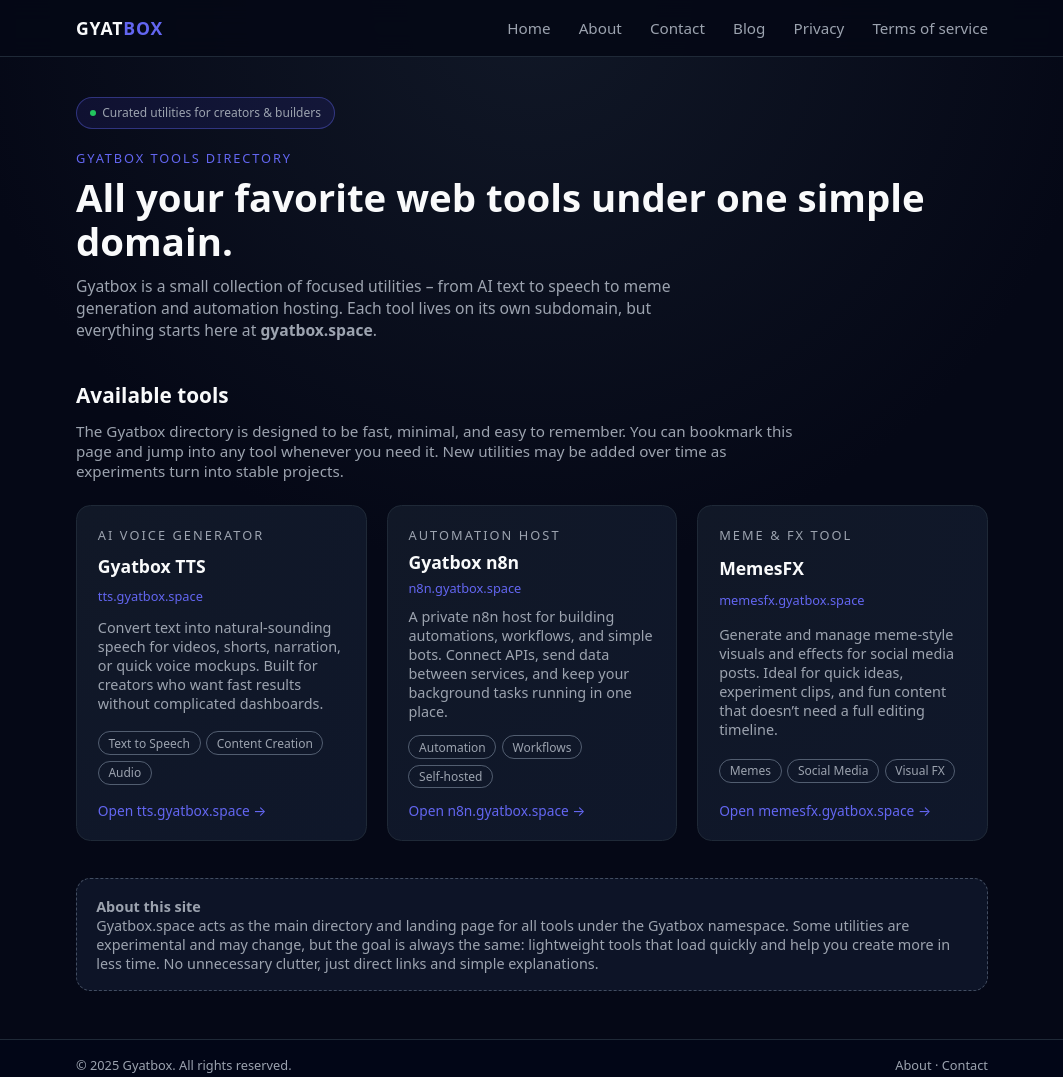
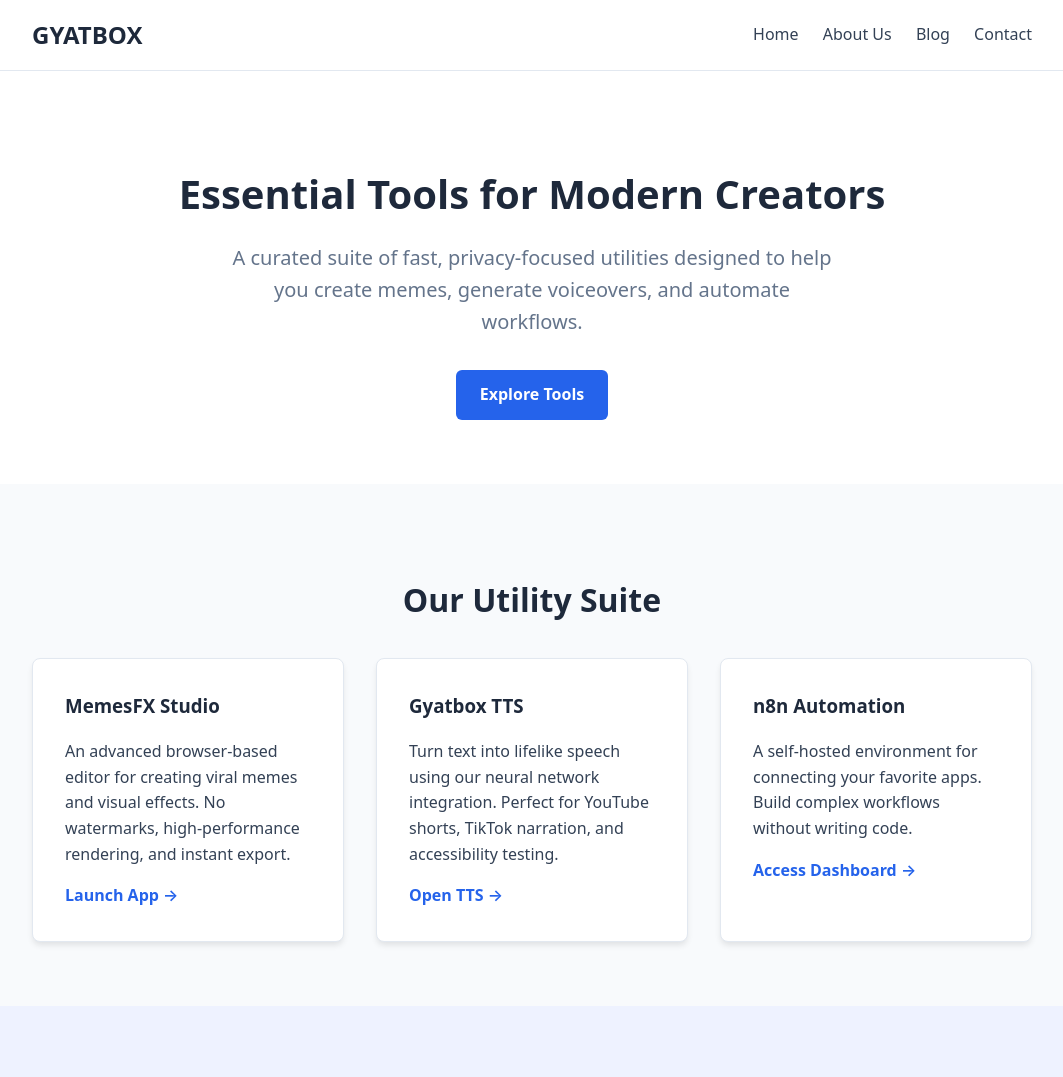
Before and after one commit to electroo69/gyatbox-base, a website: page index.html in a window 1280 px wide. Shown: the top 1077 px of the page, without its empty margins (108-1171 px from the left). Drawn offline with Linux system fonts and the light colour scheme.

Commit message:
Update index.html

```diff
--- a/index.html
+++ b/index.html
@@ -1,392 +1,120 @@
 <!DOCTYPE html>
 <html lang="en">
 <head>
-    <meta charset="UTF-8" />
-    <meta name="viewport" content="width=device-width, initial-scale=1.0" />
-    <title>Gyatbox – Online Tools Directory</title>
+    <meta charset="UTF-8">
+    <meta name="viewport" content="width=device-width, initial-scale=1.0">
+    <title>Gyatbox - Creative Tools for Digital Makers</title>
+    <meta name="description" content="Gyatbox offers a suite of free online tools for creators, including AI Text-to-Speech, Meme Generators, and Automation workflows. Build faster with Gyatbox.">
+    <style>
+        :root { --primary: #2563eb; --dark: #1e293b; --light: #f8fafc; --text: #334155; }
+        body { font-family: system-ui, -apple-system, sans-serif; line-height: 1.6; color: var(--text); background: var(--light); margin: 0; padding: 0; }
+        .container { max-width: 1000px; margin: 0 auto; padding: 0 20px; }
 
-    <meta
-      name="description"
-      content="Gyatbox is a simple directory of useful online tools – AI text to speech, n8n automation hosting, and meme generation tools."
-    />
-    <meta name="google-adsense-account" content="ca-pub-3237855763291333" />
+        /* Navigation */
+        nav { background: white; border-bottom: 1px solid #e2e8f0; padding: 1rem 0; }
+        nav .container { display: flex; justify-content: space-between; align-items: center; }
+        .logo { font-weight: 800; font-size: 1.5rem; color: var(--dark); text-decoration: none; }
+        .nav-links a { margin-left: 20px; text-decoration: none; color: var(--text); font-weight: 500; }
+        .nav-links a:hover { color: var(--primary); }
 
-    <style>
-      :root {
-        --bg: #050816;
-        --bg-soft: #0b1020;
-        --accent: #6366f1;
-        --accent-soft: #4f46e5;
-        --text: #f9fafb;
-        --muted: #9ca3af;
-        --card: #0f172a;
-        --border: #1f2937;
-      }
+        /* Hero Section */
+        header { padding: 4rem 0; text-align: center; background: white; }
+        h1 { font-size: 2.5rem; color: var(--dark); margin-bottom: 1rem; }
+        .subtitle { font-size: 1.25rem; color: #64748b; max-width: 600px; margin: 0 auto 2rem; }
+        .btn { display: inline-block; background: var(--primary); color: white; padding: 12px 24px; border-radius: 6px; text-decoration: none; font-weight: 600; transition: background 0.2s; }
+        .btn:hover { background: #1d4ed8; }
 
-      * {
-        box-sizing: border-box;
-        margin: 0;
-        padding: 0;
-      }
+        /* Content Sections */
+        section { padding: 4rem 0; }
+        h2 { font-size: 2rem; color: var(--dark); margin-bottom: 2rem; text-align: center; }
+        .grid { display: grid; grid-template-columns: repeat(auto-fit, minmax(300px, 1fr)); gap: 2rem; }
+        .card { background: white; padding: 2rem; border-radius: 8px; box-shadow: 0 4px 6px -1px rgba(0,0,0,0.1); border: 1px solid #e2e8f0; }
+        .card h3 { margin-top: 0; color: var(--dark); }
+        .card a { color: var(--primary); text-decoration: none; font-weight: 600; }
 
-      body {
-        font-family: system-ui, -apple-system, BlinkMacSystemFont, "Segoe UI",
-          sans-serif;
-        background: radial-gradient(circle at top, #111827 0, var(--bg) 45%);
-        color: var(--text);
-        min-height: 100vh;
-        display: flex;
-        flex-direction: column;
-      }
+        /* Text Content Areas (Crucial for AdSense) */
+        .article-content { background: white; padding: 3rem; border-radius: 8px; margin-top: 2rem; }
+        .article-content h3 { margin-top: 2rem; }
 
-      header {
-        border-bottom: 1px solid var(--border);
-        background: rgba(5, 8, 22, 0.9);
-        backdrop-filter: blur(12px);
-        position: sticky;
-        top: 0;
-        z-index: 10;
-      }
+        footer { background: var(--dark); color: #94a3b8; padding: 3rem 0; margin-top: 4rem; text-align: center; }
+        footer a { color: #cbd5e1; text-decoration: none; margin: 0 10px; }
+        footer a:hover { color: white; }
+    </style>
+    <script async src="https://pagead2.googlesyndication.com/pagead/js/adsbygoogle.js?client=ca-pub-YOUR_PUB_ID_HERE" crossorigin="anonymous"></script>
+</head>
+<body>
 
-      .nav {
-        max-width: 960px;
-        margin: 0 auto;
-        padding: 1rem 1.5rem;
-        display: flex;
-        align-items: center;
-        justify-content: space-between;
-      }
+<nav>
+    <div class="container">
+        <a href="/" class="logo">GYATBOX</a>
+        <div class="nav-links">
+            <a href="/">Home</a>
+            <a href="/about.html">About Us</a>
+            <a href="/blog.html">Blog</a>
+            <a href="/contact.html">Contact</a>
+        </div>
+    </div>
+</nav>
 
-      .logo {
-        font-weight: 700;
-        letter-spacing: 0.05em;
-        font-size: 1.1rem;
-      }
-
-      .logo span {
-        color: var(--accent);
-      }
-
-      nav a {
-        color: var(--muted);
-        text-decoration: none;
-        margin-left: 1.5rem;
-        font-size: 0.95rem;
-      }
-
-      nav a:hover {
-        color: var(--text);
-      }
-
-      main {
-        max-width: 960px;
-        margin: 0 auto;
-        padding: 2.5rem 1.5rem 3rem;
-        flex: 1;
-      }
-
-      .hero {
-        margin-bottom: 2.5rem;
-      }
-
-      .hero-eyebrow {
-        text-transform: uppercase;
-        font-size: 0.8rem;
-        letter-spacing: 0.15em;
-        color: var(--accent);
-        margin-bottom: 0.5rem;
-      }
-
-      h1 {
-        font-size: clamp(2.1rem, 3vw, 2.6rem);
-        line-height: 1.15;
-        margin-bottom: 0.75rem;
-      }
-
-      .hero-subtitle {
-        max-width: 640px;
-        color: var(--muted);
-        font-size: 0.98rem;
-      }
-
-      .pill {
-        display: inline-flex;
-        align-items: center;
-        gap: 0.4rem;
-        background: rgba(79, 70, 229, 0.12);
-        padding: 0.4rem 0.8rem;
-        border-radius: 999px;
-        border: 1px solid rgba(99, 102, 241, 0.4);
-        font-size: 0.75rem;
-        color: var(--muted);
-        margin-bottom: 1.25rem;
-      }
-
-      .pill span {
-        width: 6px;
-        height: 6px;
-        border-radius: 999px;
-        background: #22c55e;
-      }
-
-      .section-title {
-        font-size: 1.3rem;
-        margin-bottom: 0.75rem;
-      }
-
-      .section-text {
-        color: var(--muted);
-        font-size: 0.95rem;
-        max-width: 720px;
-        margin-bottom: 1.5rem;
-      }
-
-      .tools-grid {
-        display: grid;
-        grid-template-columns: repeat(auto-fit, minmax(260px, 1fr));
-        gap: 1.25rem;
-      }
-
-      .tool-card {
-        background: radial-gradient(circle at top left, #111827, var(--card));
-        border-radius: 0.9rem;
-        padding: 1.25rem 1.3rem;
-        border: 1px solid var(--border);
-        display: flex;
-        flex-direction: column;
-        justify-content: space-between;
-      }
-
-      .tool-label {
-        font-size: 0.8rem;
-        text-transform: uppercase;
-        letter-spacing: 0.16em;
-        color: var(--muted);
-        margin-bottom: 0.4rem;
-      }
-
-      .tool-name {
-        font-size: 1.1rem;
-        margin-bottom: 0.3rem;
-      }
-
-      .tool-url {
-        font-size: 0.8rem;
-        color: var(--accent);
-        margin-bottom: 0.6rem;
-      }
-
-      .tool-desc {
-        font-size: 0.9rem;
-        color: var(--muted);
-        margin-bottom: 0.9rem;
-      }
-
-      .tool-pill-row {
-        display: flex;
-        flex-wrap: wrap;
-        gap: 0.35rem;
-        margin-bottom: 0.4rem;
-      }
-
-      .tool-pill {
-        border-radius: 999px;
-        border: 1px solid rgba(148, 163, 184, 0.5);
-        padding: 0.15rem 0.6rem;
-        font-size: 0.75rem;
-        color: var(--muted);
-      }
-
-      .tool-link {
-        margin-top: 0.4rem;
-        font-size: 0.86rem;
-      }
-
-      .tool-link a {
-        color: var(--accent);
-        text-decoration: none;
-      }
-
-      .tool-link a:hover {
-        text-decoration: underline;
-      }
-
-      .info-block {
-        margin-top: 2.3rem;
-        padding: 1.1rem 1.2rem;
-        border-radius: 0.9rem;
-        border: 1px dashed rgba(148, 163, 184, 0.4);
-        background: rgba(15, 23, 42, 0.9);
-        color: var(--muted);
-        font-size: 0.9rem;
-      }
-
-      footer {
-        border-top: 1px solid var(--border);
-        background: #020617;
-      }
-
-      .footer-inner {
-        max-width: 960px;
-        margin: 0 auto;
-        padding: 1rem 1.5rem 1.4rem;
-        display: flex;
-        flex-wrap: wrap;
-        justify-content: space-between;
-        gap: 0.75rem;
-        font-size: 0.8rem;
-        color: var(--muted);
-      }
-
-      .footer-inner a {
-        color: var(--muted);
-        text-decoration: none;
-      }
-
-      .footer-inner a:hover {
-        color: var(--text);
-      }
-
-      @media (max-width: 640px) {
-        nav a {
-          margin-left: 1rem;
-          font-size: 0.9rem;
-        }
-      }
-    </style>
-  </head>
-
-  <body>
 <header>
-      <div class="nav">
-        <div class="logo">GYAT<span>BOX</span></div>
-        <nav>
-          <a href="index.html">Home</a>
-          <a href="about.html">About</a>
-          <a href="contact.html">Contact</a>
-          <a href="blog.html">Blog</a>
-          <a href="policy.html">Privacy</a>
-          <a href="terms.html">Terms of service</a>
-        </nav>
+    <div class="container">
+        <h1>Essential Tools for Modern Creators</h1>
+        <p class="subtitle">A curated suite of fast, privacy-focused utilities designed to help you create memes, generate voiceovers, and automate workflows.</p>
+        <a href="#tools" class="btn">Explore Tools</a>
     </div>
 </header>
 
-    <main>
-      <section class="hero">
-        <div class="pill">
-          <span></span> Curated utilities for creators & builders
+<section id="tools">
+    <div class="container">
+        <h2>Our Utility Suite</h2>
+        <div class="grid">
+            <div class="card">
+                <h3>MemesFX Studio</h3>
+                <p>An advanced browser-based editor for creating viral memes and visual effects. No watermarks, high-performance rendering, and instant export.</p>
+                <a href="https://memesfx.gyatbox.space/">Launch App &rarr;</a>
             </div>
-        <p class="hero-eyebrow">Gyatbox Tools Directory</p>
-        <h1>All your favorite web tools under one simple domain.</h1>
-        <p class="hero-subtitle">
-          Gyatbox is a small collection of focused utilities – from AI text to
-          speech to meme generation and automation hosting. Each tool lives on
-          its own subdomain, but everything starts here at
-          <strong>gyatbox.space</strong>.
-        </p>
-      </section>
-
-      <section>
-        <h2 class="section-title">Available tools</h2>
-        <p class="section-text">
-          The Gyatbox directory is designed to be fast, minimal, and easy to
-          remember. You can bookmark this page and jump into any tool whenever
-          you need it. New utilities may be added over time as experiments turn
-          into stable projects.
-        </p>
-
-        <div class="tools-grid">
-          <article class="tool-card">
-            <p class="tool-label">AI Voice Generator</p>
-            <h3 class="tool-name">Gyatbox TTS</h3>
-            <p class="tool-url">tts.gyatbox.space</p>
-            <p class="tool-desc">
-              Convert text into natural-sounding speech for videos, shorts,
-              narration, or quick voice mockups. Built for creators who want
-              fast results without complicated dashboards.
-            </p>
-            <div class="tool-pill-row">
-              <span class="tool-pill">Text to Speech</span>
-              <span class="tool-pill">Content Creation</span>
-              <span class="tool-pill">Audio</span>
+            <div class="card">
+                <h3>Gyatbox TTS</h3>
+                <p>Turn text into lifelike speech using our neural network integration. Perfect for YouTube shorts, TikTok narration, and accessibility testing.</p>
+                <a href="https://tts.gyatbox.space/">Open TTS &rarr;</a>
             </div>
-            <p class="tool-link">
-              <a href="https://tts.gyatbox.space" target="_blank"
-                >Open tts.gyatbox.space →</a
-              >
-            </p>
-          </article>
-
-          <article class="tool-card">
-            <p class="tool-label">Automation Host</p>
-            <h3 class="tool-name">Gyatbox n8n</h3>
-            <p class="tool-url">n8n.gyatbox.space</p>
-            <p class="tool-desc">
-              A private n8n host for building automations, workflows, and simple
-              bots. Connect APIs, send data between services, and keep your
-              background tasks running in one place.
-            </p>
-            <div class="tool-pill-row">
-              <span class="tool-pill">Automation</span>
-              <span class="tool-pill">Workflows</span>
-              <span class="tool-pill">Self-hosted</span>
+            <div class="card">
+                <h3>n8n Automation</h3>
+                <p>A self-hosted environment for connecting your favorite apps. Build complex workflows without writing code.</p>
+                <a href="https://n8n.gyatbox.space/">Access Dashboard &rarr;</a>
             </div>
-            <p class="tool-link">
-              <a href="https://n8n.gyatbox.space" target="_blank"
-                >Open n8n.gyatbox.space →</a
-              >
-            </p>
-          </article>
-
-          <article class="tool-card">
-            <p class="tool-label">Meme & FX Tool</p>
-            <h3 class="tool-name">MemesFX</h3>
-            <p class="tool-url">memesfx.gyatbox.space</p>
-            <p class="tool-desc">
-              Generate and manage meme-style visuals and effects for social
-              media posts. Ideal for quick ideas, experiment clips, and fun
-              content that doesn’t need a full editing timeline.
-            </p>
-            <div class="tool-pill-row">
-              <span class="tool-pill">Memes</span>
-              <span class="tool-pill">Social Media</span>
-              <span class="tool-pill">Visual FX</span>
         </div>
-            <p class="tool-link">
-              <a href="https://memesfx.gyatbox.space" target="_blank"
-                >Open memesfx.gyatbox.space →</a
-              >
-            </p>
-          </article>
     </div>
 </section>
 
-      <section class="info-block">
-        <strong>About this site</strong>
-        <p>
-          Gyatbox.space acts as the main directory and landing page for all
-          tools under the Gyatbox namespace. Some utilities are experimental and
-          may change, but the goal is always the same: lightweight tools that
-          load quickly and help you create more in less time. No unnecessary
-          clutter, just direct links and simple explanations.
-        </p>
+<section id="about-content" style="background: #eef2ff;">
+    <div class="container">
+        <div class="article-content">
+            <h2>Why Use Gyatbox?</h2>
+            <p>In the rapidly evolving digital landscape, content creators need tools that are agile, reliable, and easy to access. Gyatbox.space was built to bridge the gap between complex software and simple daily tasks.</p>
+
+            <h3>Streamlined for Speed</h3>
+            <p>Unlike bloated software suites that require heavy downloads, all Gyatbox tools run directly in your browser. Whether you are generating a quick meme with <strong>MemesFX</strong> or synthesizing audio with our <strong>TTS engine</strong>, the processing happens instantly.</p>
+
+            <h3>Privacy First</h3>
+            <p>We believe in user privacy. Most of our client-side tools process data locally on your device whenever possible, ensuring your creative assets remain yours. We do not sell user data to third parties.</p>
+
+            <h3>Community Driven Development</h3>
+            <p>Gyatbox is an open platform that evolves based on feedback. Our goal is to provide a "Swiss Army Knife" for digital builders—combining visual, audio, and logic tools under one unified domain.</p>
+        </div>
+    </div>
 </section>
-    </main>
 
 <footer>
-      <div class="footer-inner">
-        <span>© <span id="year"></span> Gyatbox. All rights reserved.</span>
-        <span>
-          <a href="about.html">About</a> ·
-          <a href="contact.html">Contact</a>
-        </span>
+    <div class="container">
+        <p>&copy; 2025 Gyatbox.space. All rights reserved.</p>
+        <div style="margin-top: 1rem;">
+            <a href="/privacy.html">Privacy Policy</a>
+            <a href="/terms.html">Terms of Service</a>
+            <a href="/contact.html">Contact Us</a>
+        </div>
     </div>
 </footer>
 
-    <script>
-      document.getElementById("year").textContent = new Date()
-        .getFullYear()
-        .toString();
-    </script>
 </body>
 </html>
```
Lines whose indentation alone changed are shown as unchanged.
